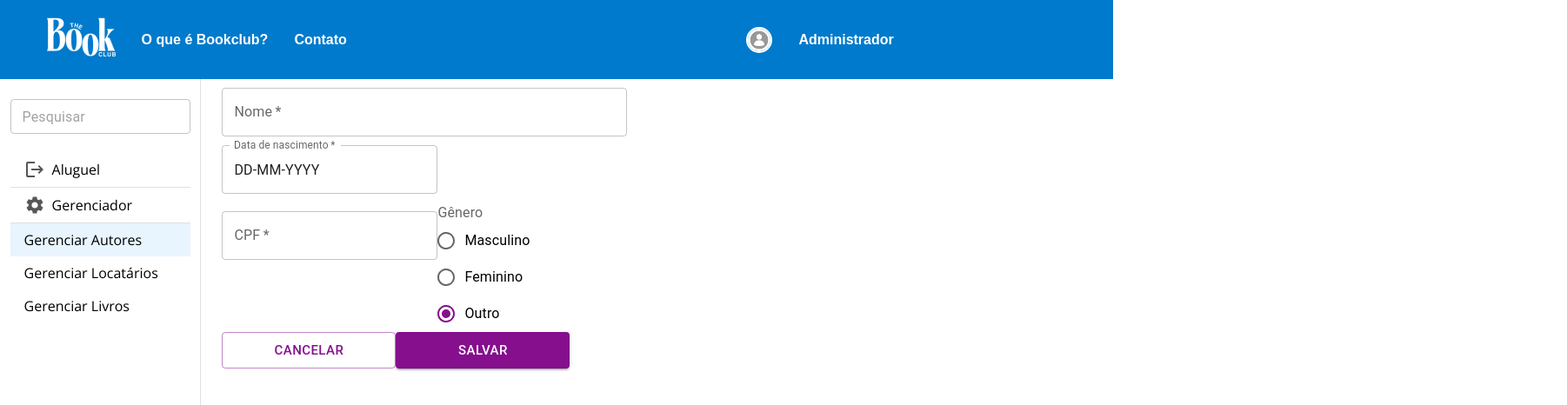
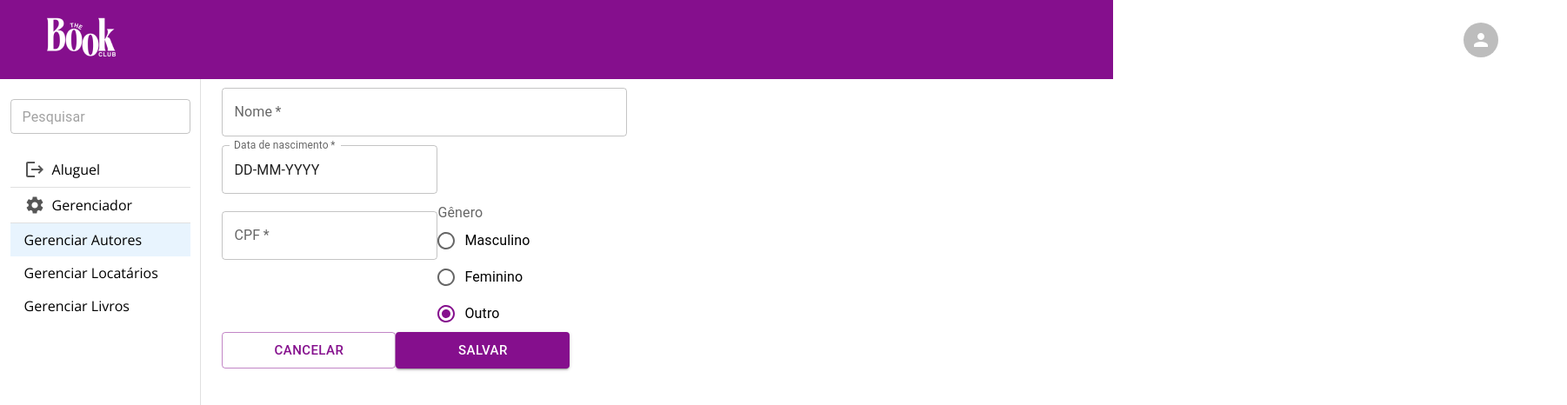
Before and after one commit to TheBookClubDB/TheBookClub-Front, a React (Vite) app: page /criar-autor in a window 1280 px wide. Shown: the top 466 px of the page at 87% size, 1802 px wide, since content can reach past the window. Built offline with nearby package versions, Linux system fonts and the light colour scheme.

Commit message:
fix: Faz a refaturação do Header.

```diff
--- a/src/components/Header/Header.module.css
+++ b/src/components/Header/Header.module.css
@@ -11,7 +11,7 @@ body {
 header {
   display: flex;
   flex-direction: column;
-  background-color: #007ACC;
+  background-color: #850f8d;
   padding: 20px 20px;
 }
 
@@ -49,18 +49,17 @@ ul{
 }
 
 .account {
-  margin-right: 5vw;
   display: flex;
   align-items: center;
-  gap: 10px;
+  gap: 30px;
 }
 
-.account img {
-  margin-right: 20px;
+.avatar {
+  display: flex;
+  margin-left: 1520px;
   width: 30px;
   height: 30px;
-  border-radius: 50%;
-  border: 2px solid white;
+  align-items: center;
 }
 
 .account a {
--- a/src/components/Header/index.tsx
+++ b/src/components/Header/index.tsx
@@ -1,11 +1,14 @@
 import styles from './Header.module.css'
 import Logo from '../../assets/Bookclube-branco.png'
-import Icon from '../../assets/user-iconn.png'
 import { Link } from 'react-router-dom'
+import Avatar from '@mui/material/Avatar';
+import PersonIcon from '@mui/icons-material/Person';
 
 function Header(){
 
   return(
+
+
     <header>
       <nav className={styles.navbar}>
 
@@ -15,25 +18,21 @@ function Header(){
           </Link>
         </div>
 
-        <ul className={styles.navlinks}>
-          <Link to={'/sobre'}>
-            <li>O que é Bookclub?</li>
-          </Link>
-          <Link to={'/contato'}>
-            <li>Contato</li>
-          </Link>
-        </ul>
-
         <div className={styles.account}>
-          <img src={Icon} alt="foto da conta"/>
+          <div className={styles.avatar}>
+          <Avatar alt='Avatar' variant='circular'>
+            <PersonIcon/>
+          </Avatar>
+          </div>
           <Link to={'/adm'}>
-            Administrador
+            Olá, Usuário
           </Link>
         </div>
 
 
       </nav>
     </header>
-  )
+  );
+
 }
 export default Header;
```
